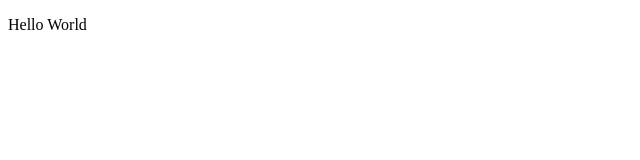
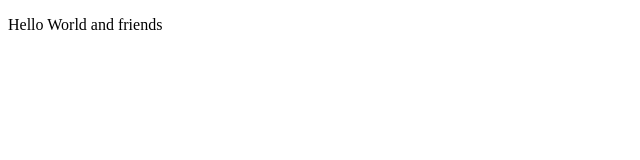
Before and after one commit to TempeHS/2023IST-Website-Cooper.Rodda, a plain HTML site: page index.html in a window 1280 px wide. Shown: the full height of the page, 0-640 px from the left. Drawn offline with Linux system fonts and the light colour scheme.

Commit message:
Update index.html

```diff
--- a/index.html
+++ b/index.html
@@ -6,7 +6,7 @@
 </HEADER>
 <BODY>
 
-<P>Hello World</p>
+<P>Hello World and friends</p>
 
 </BODY>
 </HTML>
```
